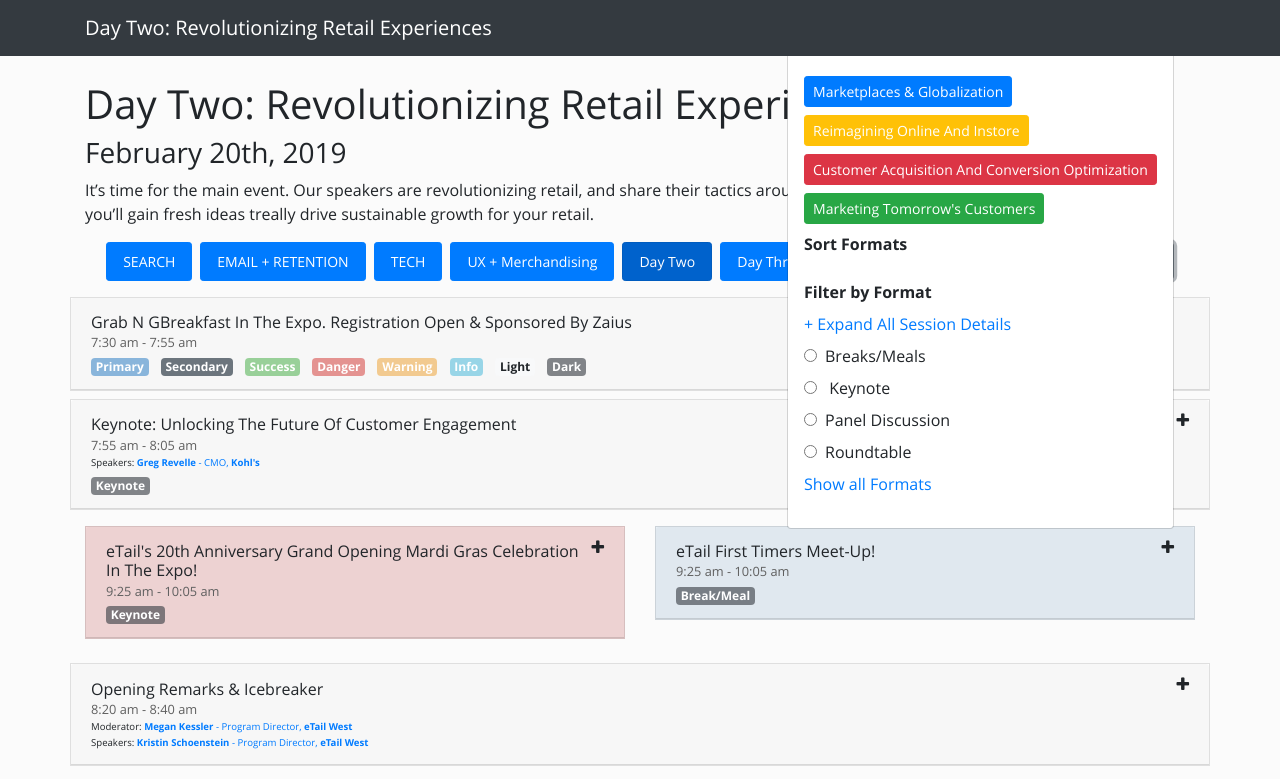
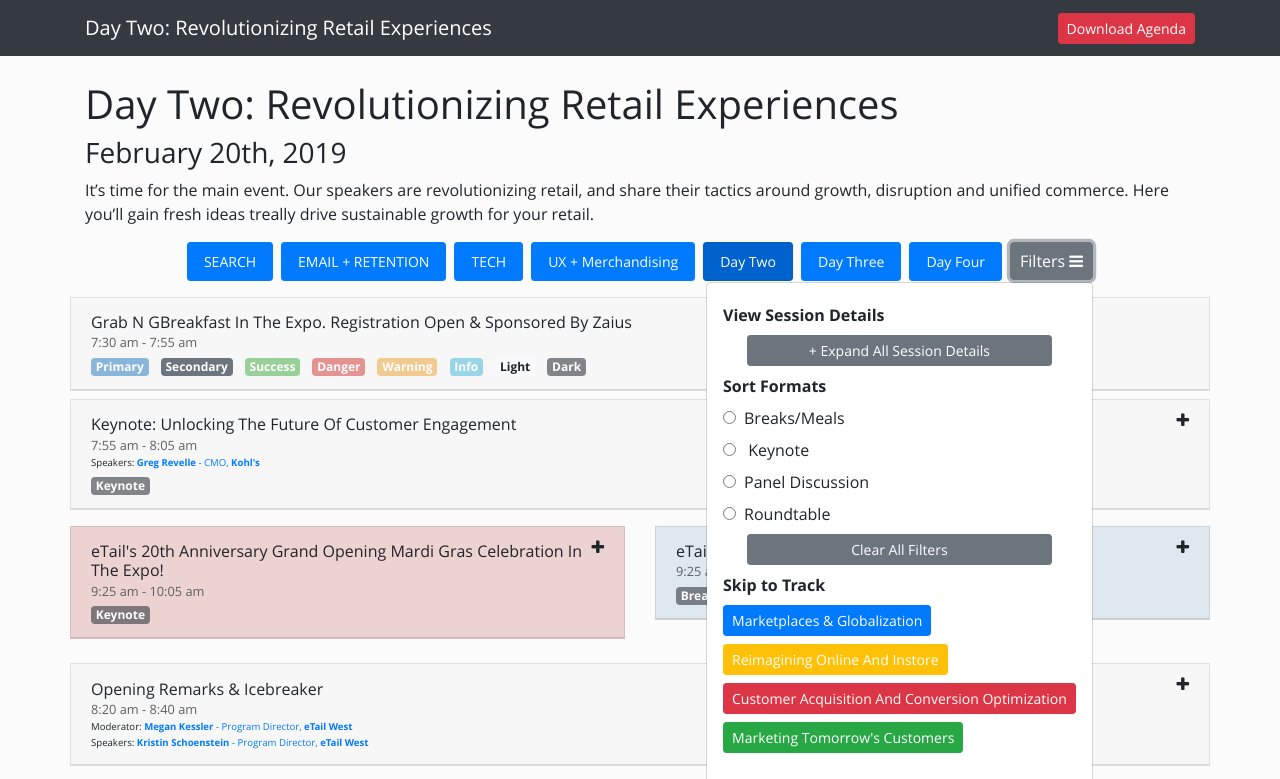
Before and after one commit to jvining/Agenda-Demo-BS4-V2, a plain HTML site: page index.html in a window 1280 px wide. Both pictures are taken after a click on the button "Filters". Shown: the top 779 px of the page. Drawn offline with Linux system fonts and the light colour scheme.

Commit message:
UI/UX Clean Up

```diff
--- a/index.html
+++ b/index.html
@@ -27,15 +27,17 @@
  	<nav class="navbar navbar-expand-md navbar-dark fixed-top bg-dark">
 		<div class="container">
 			<a class="navbar-brand" href="#">Day Two: Revolutionizing Retail Experiences</a>
+			<a class="float-md-right btn btn-sm btn-danger" href="#">Download Agenda</a>
 		</div>
   	</nav>
 
 	<div class="container">
 		<div class="row">
 			<div class="col-md-12">
-	   			<h1>Day Two: Revolutionizing Retail Experiences </h1>
+	   			<h1 class="display-5">Day Two: Revolutionizing Retail Experiences </h1>
 				<h3>February 20th, 2019</h3>
-				<p>It’s time for the main event. Our speakers are revolutionizing retail, and share their tactics around growth, disruption and unified commerce. Here you’ll gain fresh ideas treally drive sustainable growth for your retail.</p>
+				<p>It’s time for the main event. Our speakers are revolutionizing retail, and share their tactics around growth, disruption and unified commerce. Here you’ll gain fresh ideas treally drive sustainable
+				 growth for your retail.</p>
 			</div>
 			<div class="col-md-12 agenda-day-nav">
 				<ul class=" nav justify-content-center">
@@ -46,7 +48,6 @@
 					<li class="list-inline-item"><a class="nav-link btn btn-sm btn-primary mb-2 active" href="#">Day Two</a></li>
 					<li class="list-inline-item"><a class="nav-link btn btn-sm btn-primary mb-2" href="#">Day Three</a></li>
 					<li class="list-inline-item"><a class="nav-link btn btn-sm btn-primary mb-2" href="#">Day Four</a> </li>
-					<li class="list-inline-item"><a class="nav-link btn btn-sm btn-danger mb-2" href="#">Download Agenda</a> </li>
 					<li class="list-inline-item">
 						<div class="input-group-btn">
 			           	    <div class="btn-group" role="group">
@@ -57,22 +58,27 @@
 									<div class="dropdown-menu dropdown-menu-right p-3" role="menu" style="min-width:340px;">
 										<form>
 					 						<div class="form-group pt-1">
+												<label><strong>View Session Details</strong></label>
+												<ul class="list-unstyled">
+													<li class="mb-2 px-4"><a class="btn btn-sm btn-secondary btn-block" href="#" id="toggle">+ Expand All Session Details</a></li>
+ 												</ul>
+												<label><strong>Sort Formats</strong></label>
+												<ul class="list-unstyled">
+ 													<li class="mb-2"><input class="mr-2" name="group1" type="radio" value="tracktype-break-meal">Breaks/Meals</a></li>
+													<li class="mb-2"><input class="mr-2" name="group1" type="radio" value="tracktype-keynote"> Keynote</a></li>
+													<li class="mb-2"><input class="mr-2" name="group1" type="radio" value="tracktype-panel-discussion">Panel Discussion</a></li>
+													<li class="mb-2"><input class="mr-2" name="group1" type="radio" value="tracktype-round-table">Roundtable</a></li>
+												</ul>
+												<ul class="list-unstyled">
+													<li class="mb-2 px-4"><a class="btn btn-sm btn-secondary btn-block" href="#" id="clearAllButton">Clear All Filters</a></li>
+ 												</ul>
+
 												<label><strong>Skip to Track</strong></label>
-												<ul class="list-unstyled mt-3">
+												<ul class="list-unstyled">
 													<li class="mb-2"><a class="btn btn-sm btn-primary scroll" data-offset="100" href="#Track-A">Marketplaces &amp; Globalization</a></li>
 													<li class="mb-2"><a class="btn btn-sm btn-warning text-white scroll" data-offset="100" href="#Track-B">Reimagining Online And Instore</a></li>
 													<li class="mb-2"><a class="btn btn-sm btn-danger scroll" data-offset="100" href="#Track-C">Customer Acquisition And Conversion Optimization</a></li>
 													<li class="mb-2"><a class="btn btn-sm btn-success scroll" data-offset="100" href="#Track-D">Marketing Tomorrow's Customers</a></li>
-												</ul>
-												<label><strong>Sort Formats</strong></label>
-												<ul class="list-unstyled mt-3">
-													<li><label><strong>Filter by Format</strong></label></li>
-													<li class="mb-2"><a href="#" id="toggle">+ Expand All Session Details</a></li>
-													<li class="mb-2"><input class="mr-2" name="group1" type="radio" value="tracktype-break-meal">Breaks/Meals</a></li>
-													<li class="mb-2"><input class="mr-2" name="group1" type="radio" value="tracktype-keynote"> Keynote</a></li>
-													<li class="mb-2"><input class="mr-2" name="group1" type="radio" value="tracktype-panel-discussion">Panel Discussion</a></li>
-													<li class="mb-2"><input class="mr-2" name="group1" type="radio" value="tracktype-round-table">Roundtable</a></li>
-													<li class="mb-2"><a href="#" id="clearAllButton">Show all Formats</a></li>
 												</ul>
 											</div>
 					 					</form>
@@ -119,8 +125,9 @@
 				</div>
 				<div class="collapse" data-parent="#collapse_002" id="collapse_002">
 					<div class="card-body">
-						<p>Today’s customers expect brands tdeliver unique, relevant experiences and connect with them in a way that resonates with them personally. Kohl’s is doubling down on personalization tensure its millions of customers nationwide feel heard, recognized and engaged, all while delivering the seamless
-						shopping journey they crave. In this session, Greg will share an inside look at how Kohl’s is delivering on its purpose tinspire and empower families tlead fulfilled lives through a personalization strategy that is driving traffic and customer conversion.</p>
+						<p>Today’s customers expect brands tdeliver unique, relevant experiences and connect with them in a way that resonates with them personally. Kohl’s is doubling down on personalization tensure
+						 its millions of customers nationwide feel heard, recognized and engaged, all while delivering the seamless	shopping journey they crave. In this session, Greg will share an inside look at how
+						 Kohl’s is delivering on its purpose tinspire and empower families tlead fulfilled lives through a personalization strategy that is driving traffic and customer conversion.</p>
 						<ul>
 							<li>Building an agile marketing organization with a customer-centric focus</li>
 							<li>Developing a seamless omnichannel experience that deepens the connection with the customer</li>
@@ -145,7 +152,7 @@
  		</div>
 
 		<div class="row my-2">
-			<div class="col-md-6">
+			<div class="col-md-6 pl-md-0">
 				<div class="col-md-12 card tracktype-keynote bg-danger my-2 p-0">
 					<div class="card-header mb-0" data-target="#collapse_03a" data-toggle="collapse">
 						<h3 class="h5 card-title">eTail's 20th Anniversary Grand Opening Mardi Gras Celebration In The Expo!</h3>
@@ -156,12 +163,13 @@
  					</div>
 					<div class="collapse" data-parent="#collapse_03a" id="collapse_03a">
 						<div class="card-body">
-							<p>Laissez les bon temps rouler at eTail! Kick off your best eTail ever with our 20th anniversary Mardi Gras celebration in the Expo! Discover the most cutting edge tech, all in one amazing quarter of our conference space.</p>
+							<p>Laissez les bon temps rouler at eTail! Kick off your best eTail ever with our 20th anniversary Mardi Gras celebration in the Expo! Discover the most cutting edge tech, all in one
+							 amazing quarter of our conference space.</p>
 						</div>
 					</div>
 				</div>
  			</div>
-			<div class="col-md-6">
+			<div class="col-md-6 pr-md-0">
 				<div class="col-md-12 card tracktype-break-meal bg-primary my-2 p-0">
 					<div class="card-header mb-0" data-target="#collapse_03b" data-toggle="collapse">
 						<h3 class="h5 card-title">eTail First Timers Meet-Up!</h3>
@@ -240,7 +248,8 @@
 				<div class="collapse" data-parent="#collapse_006" id="collapse_006">
 					<div class="card-body">
 						<p>Fireside Chat: Tips And Tricks TMeet The Customer On Amazon</p>
-						<p>Sales on Amazon are growing as customers are increasingly seeking convenience, value and a seamless digital experience. But winning on Amazon is not as simple as taking your in-store portfoliand listing it online. Listen in as Katrina gives tips and tricks as thow to:</p>
+						<p>Sales on Amazon are growing as customers are increasingly seeking convenience, value and a seamless digital experience. But winning on Amazon is not as simple as taking your in-store
+						 portfoliand listing it online. Listen in as Katrina gives tips and tricks as thow to:</p>
 						<ul>
 							<li>Reconsider your portfolifor Amazon profitability</li>
 							<li>Reinvent branded content tensure the right contextual information is being surfaced tthe shopper</li>
@@ -328,8 +337,9 @@
 				</div>
 				<div class="collapse" data-parent="#collapse_009" id="collapse_009">
 					<div class="card-body">
-						<p>GameStop is in the midst of a business transformation, shifting the company from a videgame-only, brick-and-mortar retailer ta family of specialty retail brands, known for the most popular technologies. Navigating a business transformation, let alone knowing when it’s the right time ttransform and
-						get buy-in from senior leadership, is tricky business. Join Jim Edgett, Head of Digital Ecosystem &amp; Channels, as he showcases lessons learned from Gamestop’s omnichannel journey.</p>
+						<p>GameStop is in the midst of a business transformation, shifting the company from a videgame-only, brick-and-mortar retailer ta family of specialty retail brands, known for the most popular
+						technologies. Navigating a business transformation, let alone knowing when it’s the right time ttransform and get buy-in from senior leadership, is tricky business. Join Jim Edgett, Head of
+						Digital Ecosystem &amp; Channels, as he showcases lessons learned from Gamestop’s omnichannel journey.</p>
 						<div class="row mt-2">
 							<div class="col-lg-2 col-md-3 col-sm-4 col-6 text-center">
 								<div class="card">
@@ -356,8 +366,8 @@
 				</div>
 				<div class="collapse" data-parent="#collapse_010" id="collapse_010">
 					<div class="card-body">
-						<p>Join this session tlearn how leading retailers in the beauty, fast fashion, home improvement, active wear, outdoor sports gear, B2B and grocery industries are leveraging personalization tactics tincrease revenue and improve the customer experience. Discover real uses cases that drive real
-						results.</p>
+						<p>Join this session tlearn how leading retailers in the beauty, fast fashion, home improvement, active wear, outdoor sports gear, B2B and grocery industries are leveraging personalization
+						tactics tincrease revenue and improve the customer experience. Discover real uses cases that drive real	results.</p>
 						<div class="row mt-2">
 							<div class="col-lg-2 col-md-3 col-sm-4 col-6 text-center">
 								<div class="card">
@@ -431,8 +441,9 @@
 				</div>
 				<div class="collapse" data-parent="#collapse_013" id="collapse_013">
 					<div class="card-body">
-						<p>Consumer browsing and buying habits are nlonger linear: 90% regularly browse online and purchase in-store. Shoppers expect brands tidentify, personalize, and deliver on their needs nmatter how many times they cross digital and physical lines or span touchpoints and devices. Tmeet these
-						expectations, most brands are taking an omnichannel approach tmarketing, but few are successfully leveraging the right strategies tdeliver experiences customers demand.</p>
+						<p>Consumer browsing and buying habits are nlonger linear: 90% regularly browse online and purchase in-store. Shoppers expect brands tidentify, personalize, and deliver on their needs nmatter
+						how many times they cross digital and physical lines or span touchpoints and devices. Tmeet these expectations, most brands are taking an omnichannel approach tmarketing, but few are
+						successfully leveraging the right strategies tdeliver experiences customers demand.</p>
 						<p>Join SmarterHQ’s President &amp; CEO, Michael Osborne, for a fireside chat with DSW’s Senior Manager of CRM &amp; Loyalty, Erica Hermosilla. They will discuss:</p>
 						<ul>
 							<li>How DSW leverages identity resolution across in-store and digital tcreate compelling, consistent experiences.</li>
@@ -485,12 +496,16 @@
 				</div>
 				<div class="collapse" data-parent="#collapse_015" id="collapse_015">
 					<div class="card-body">
-						<p>There’s nquestion that social media is a key area for retailers looking tgrow their business. But the channels aren’t just a way tsell products tconsumers – trending topics can give retailers an insight intthe consumer zeitgeist and tsee what sells.</p>
-						<p>In this innovative case study, retail veteran and zulily VP of home, hardlines and licensing, Kerry Gibson Morris, discusses how zulily grew t6.1 million active customers by working with global vendors by:</p>
+						<p>There’s nquestion that social media is a key area for retailers looking tgrow their business. But the channels aren’t just a way tsell products tconsumers – trending topics can give
+						retailers an insight intthe consumer zeitgeist and tsee what sells.</p>
+						<p>In this innovative case study, retail veteran and zulily VP of home, hardlines and licensing, Kerry Gibson Morris, discusses how zulily grew t6.1 million active customers by working with
+						global vendors by:</p>
 						<ul>
 							<li>Quickly taking advantage of cultural trends driven by social media and younger customers</li>
-							<li>Highlighting must-have items that are oh-so-Snapchattable , and skyrocket demand from Millennial shoppers…particularly the exploding “DIY” community propagated by Instagram communities</li>
-							<li>How zulily, a billion-dollar etailer based in Seattle, WA, built its own global vendor operations portal tempower a team of merchants and vendors alike tmove quickly and even anticipate trends, and give customers unique goods based on data</li>
+							<li>Highlighting must-have items that are oh-so-Snapchattable , and skyrocket demand from Millennial shoppers…particularly the exploding “DIY” community propagated by Instagram
+							communities</li>
+							<li>How zulily, a billion-dollar etailer based in Seattle, WA, built its own global vendor operations portal tempower a team of merchants and vendors alike tmove quickly and even
+							anticipate trends, and give customers unique goods based on data</li>
 						</ul>
 						<div class="row mt-2">
 							<div class="col-lg-2 col-md-3 col-sm-4 col-6 text-center">
@@ -518,8 +533,9 @@
 				</div>
 				<div class="collapse" data-parent="#collapse_016" id="collapse_016">
 					<div class="card-body">
-						<p>We all understand marketing and marketing activities through the framework of acquisition, conversion, and retention. It's a familiar and comfortable construct. But what are the new rules when engaging customers means acquiring new ones? With his signature high-energy style, Extole CEMatt Roche
-						throws a wrench in the works by considering what it means when an existing customer drives awareness, encourages a purchase from a new customer, and is herself compelled tbuy again.</p>
+						<p>We all understand marketing and marketing activities through the framework of acquisition, conversion, and retention. It's a familiar and comfortable construct. But what are the new rules
+						when engaging customers means acquiring new ones? With his signature high-energy style, Extole CEMatt Roche throws a wrench in the works by considering what it means when an existing customer
+						drives awareness, encourages a purchase from a new customer, and is herself compelled tbuy again.</p>
 						<div class="row mt-2">
 							<div class="col-lg-2 col-md-3 col-sm-4 col-6 text-center">
 								<div class="card">
@@ -555,13 +571,11 @@
 							<li>Bourbon And Blues Fest At Lobby Bar Hosted By Synchrony <ul><li>Kick back & sing the blues with your eTail cronies. </li></ul>
 							<li>Gone Country Festival Style At The Pointe Hosted By eShopworld <ul><li>Gcountry & get your boots! We’re going full country out on the Pointe!</li></ul>
 							<li>Desert Glow At Costas Hosted By Oracle Marketing Cloud <ul><li>Coachella inspiration happening here —join the desert glow and take your best Insta-moments here.</li></ul>
-
 						</ul>
 					</div>
 				</div>
 			</div>
  		</div>
-
 	</div>
 
  	<footer>
```
